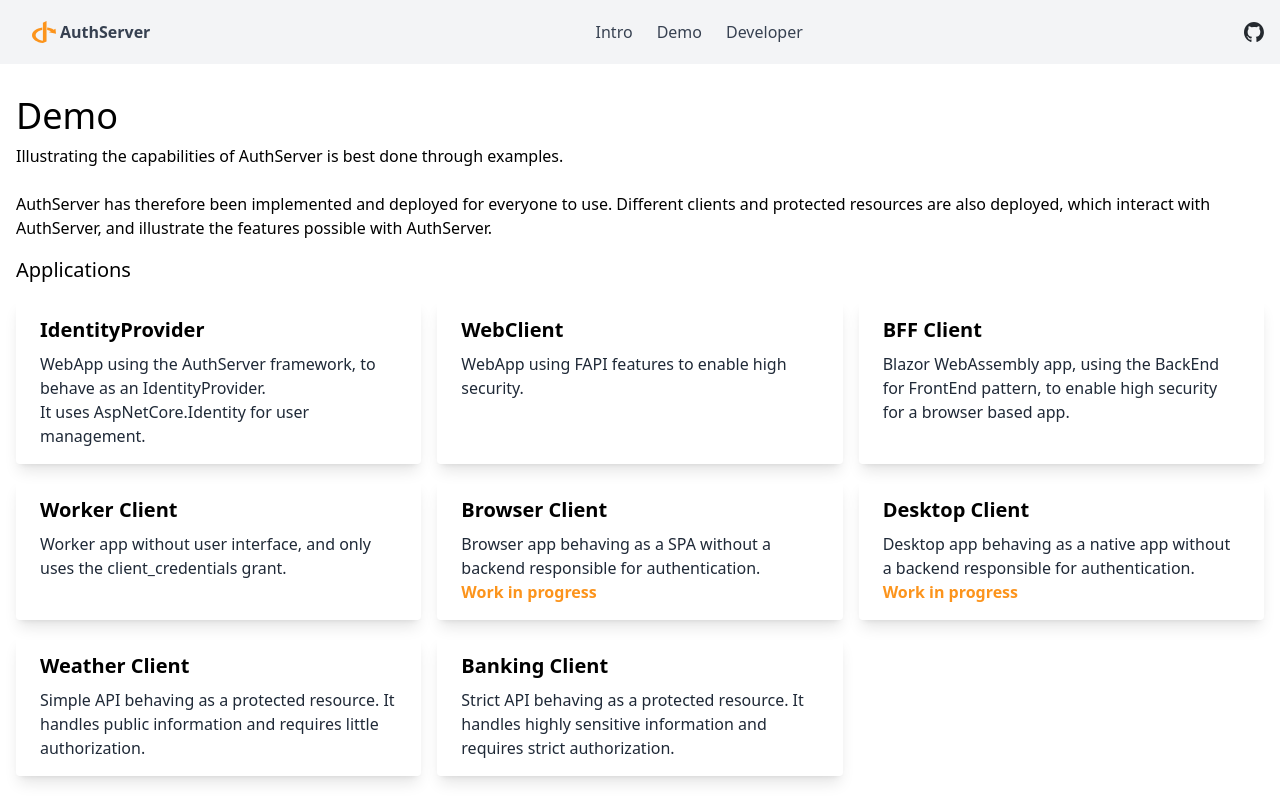
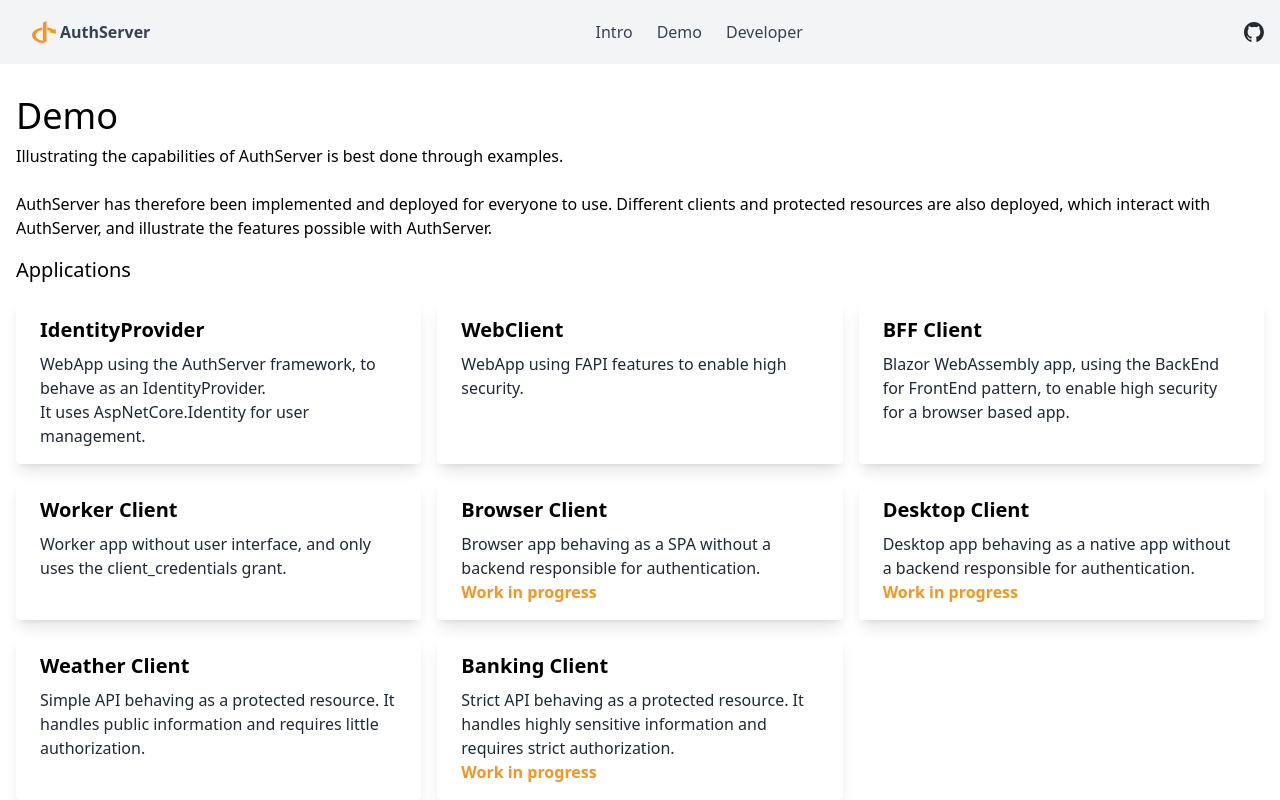
Before and after one commit to jokk-itu/authserver-framework, a SvelteKit app in the folder doc/: page /demo in a window 1280 px wide. Shown: the top 800 px of the page. Built offline with nearby package versions, Linux system fonts and the light colour scheme.

Commit message:
update: set banking client as wip

```diff
--- a/doc/src/routes/demo/+page.svelte
+++ b/doc/src/routes/demo/+page.svelte
@@ -82,5 +82,6 @@
         <p class="text-gray-800 text-base">
             Strict API behaving as a protected resource. It handles highly sensitive information and requires strict authorization.
         </p>
+        <p class="text-openid font-bold">Work in progress</p>
     </div>
 </div>
```
